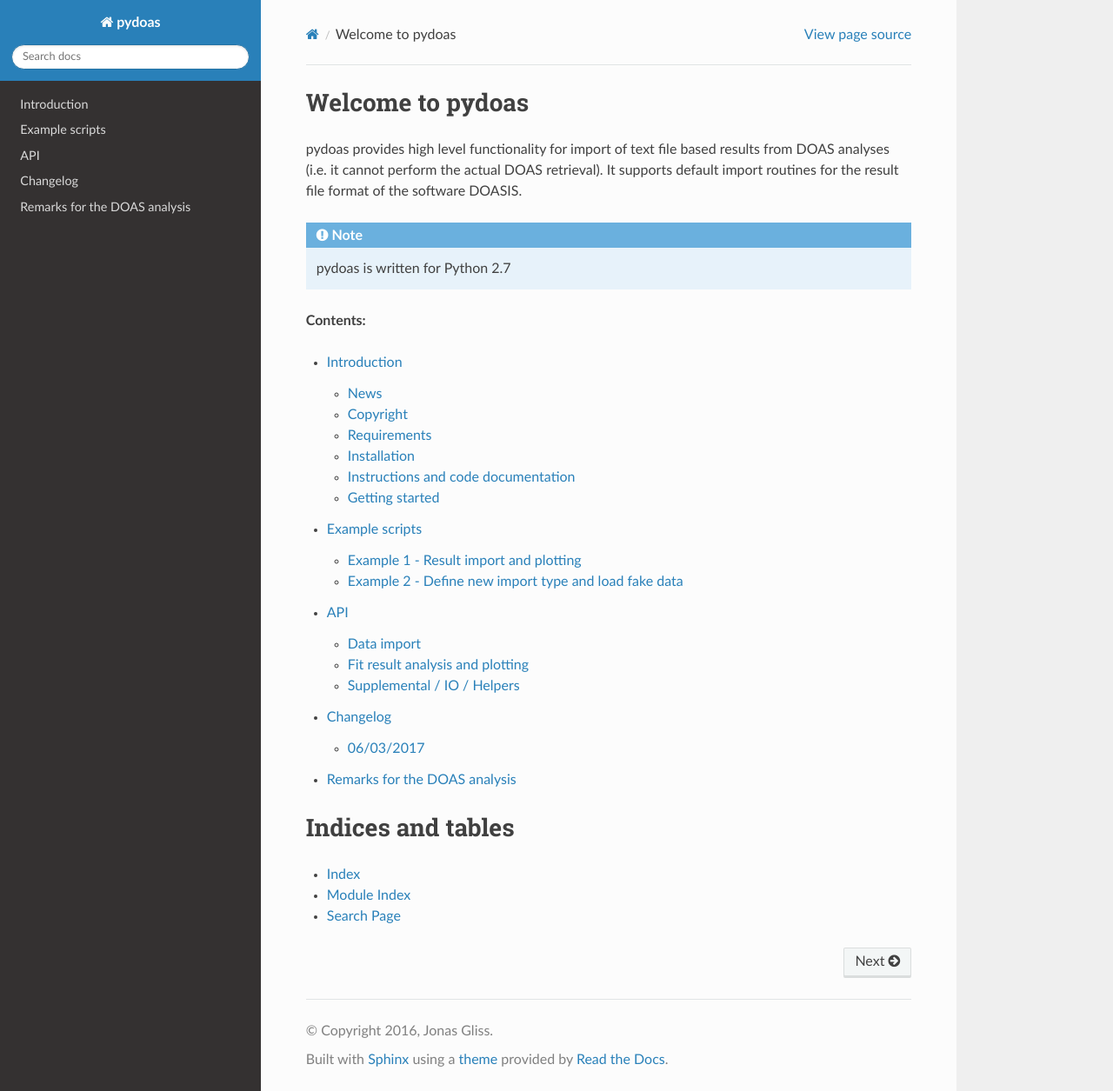
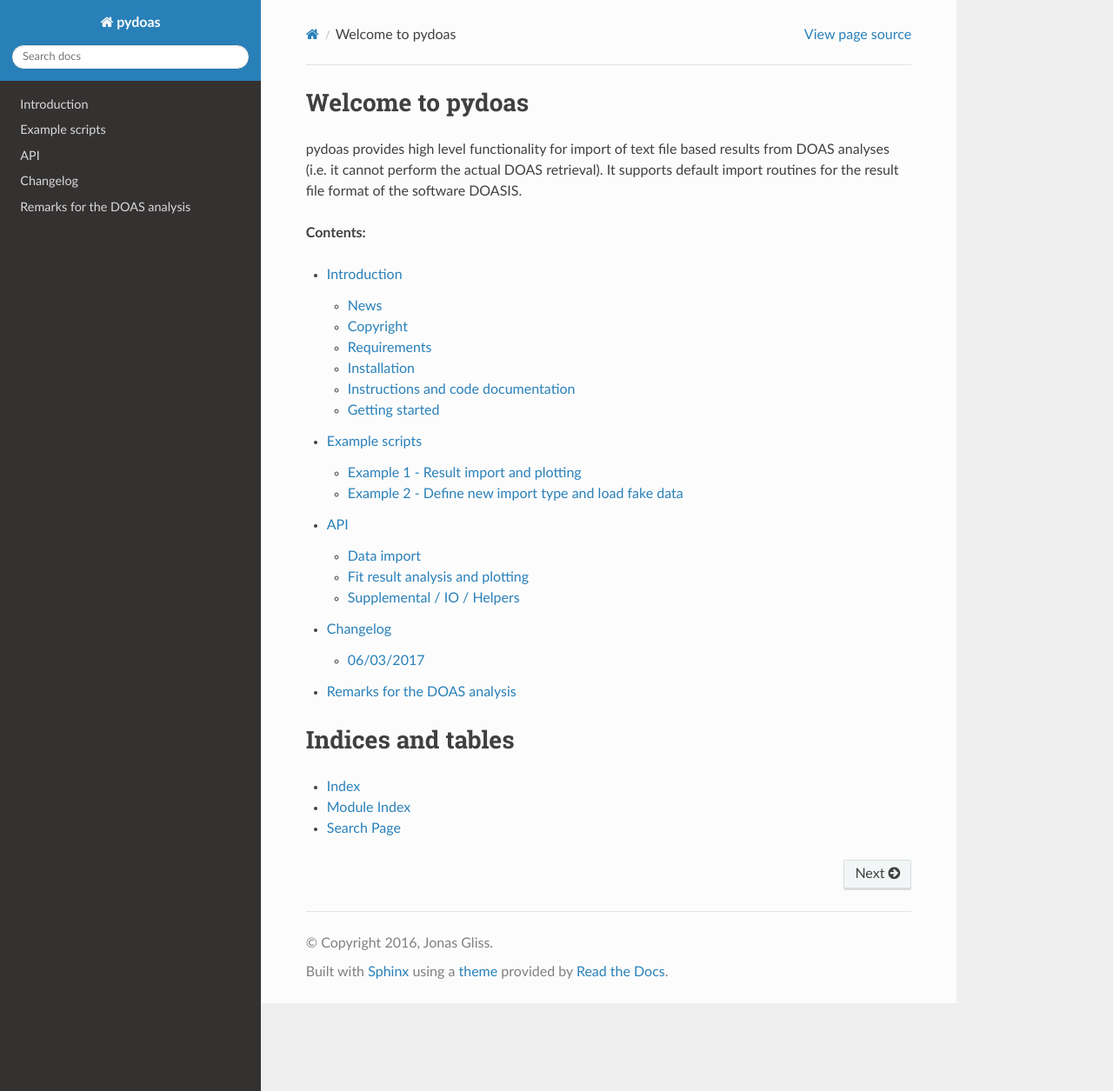
Before and after one commit to jgliss/pydoas, a Sphinx documentation site: the page built from docs/index.rst, in a window 1280 px wide and 1255 px high. Shown: the whole window at 87% size. Built offline with Sphinx 7.4.7 and the Read the Docs theme 2.0.0, drawn with Linux system fonts in a browser that asks for light colours; formulas are drawn with MathJax 3; the version number could not be read and is left out.

Commit message:
Added VERSION to MANIFEST, updated version and removed outdated note regarding Python 2.7 support in index.rst (docs)

```diff
--- a/docs/index.rst
+++ b/docs/index.rst
@@ -7,10 +7,6 @@ Welcome to pydoas
 =================
 
 pydoas provides high level functionality for import of text file based results from DOAS analyses (i.e. it cannot  perform the actual DOAS retrieval). It supports default import routines for the result file format of the software DOASIS.
-
-.. note::
-
-  pydoas is written for Python 2.7
 
 **Contents:**
 
```
Also changed, not shown: 2 other files.
